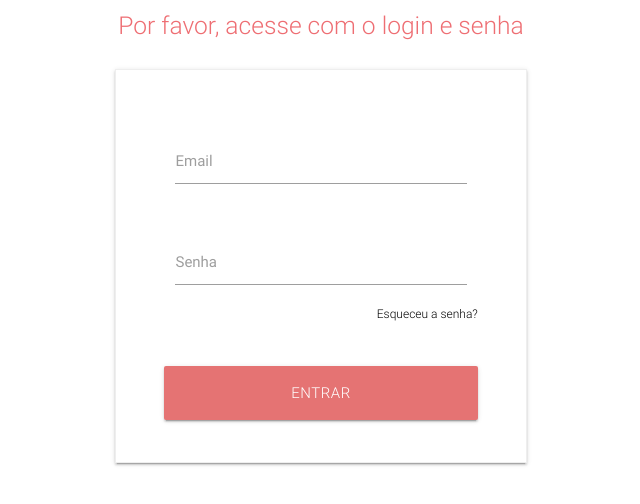
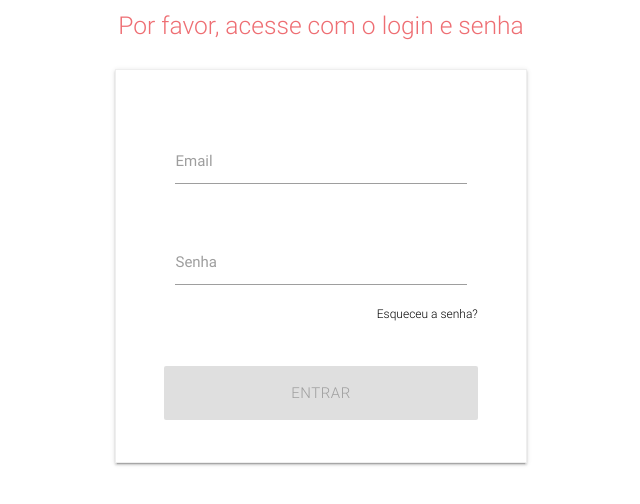
Before and after one commit to marceloF5/api-fe-boilerplate-customer, an Angular app: page /login in a window 1280 px wide. Shown: the top 504 px of the page, without its empty margins (319-959 px from the left). Built offline with nearby package versions, Linux system fonts and the light colour scheme; what angular2-materialize would draw is missing.

Commit message:
Implements Login Module

```diff
--- a/src/app/app.component.html
+++ b/src/app/app.component.html
@@ -1,5 +1,3 @@
-
-
 <app-header></app-header>
 <main>
   <router-outlet></router-outlet>
--- a/src/app/app.component.ts
+++ b/src/app/app.component.ts
@@ -1,4 +1,5 @@
-import { Component } from '@angular/core';
+import { Component, OnInit, ContentChild, AfterContentInit } from '@angular/core';
+import { FormGroup, FormBuilder, Validators, FormControlName } from '@angular/forms';
 
 @Component({
   selector: 'app-root',
@@ -6,5 +7,5 @@ import { Component } from '@angular/core';
   styleUrls: ['./app.component.css']
 })
 export class AppComponent {
-  title = 'app';
+
 }
--- a/src/app/security/login/login.component.html
+++ b/src/app/security/login/login.component.html
@@ -8,7 +8,7 @@
   <div class="container">
     <div class="z-depth-1 row" style="display: inline-block; padding: 32px 48px 0px 48px; border: 1px solid #EEE;">
 
-      <form class="col s12" method="post" [formGroup]="loginForm">
+      <form class="col s12" [formGroup]="loginForm">
         <div class='row'>
           <div class='col s12'>
 
@@ -17,13 +17,13 @@
 
         <div class='row'>
           <div class='input-field col s12'>
-            <input type='email' formControlName="email">
+            <input type='email' formControlName="email" required>
             <label for='email'>Email</label>
           </div>
         </div>
         <div class='row'>
           <div class='input-field col s12'>
-            <input type='password' formControlName="email">
+            <input type='password' value="123" formControlName="password" required>
             <label for='password'>Senha</label>
           </div>
           <label style='float: right;'>
@@ -34,9 +34,9 @@
         </div>
         <br/>
         <div class='row'>
-          <a type='submit' name='btn_login' (click)="login()"
+          <button type='submit' name='btn_login' (click)="login()" [disabled]="loginForm.invalid"
             class='col s12 btn btn-large waves-light waves-effect #ef9a9a red lighten-2'
-            style="font-weight:300;font-size:1.rem;">Entrar</a>
+            style="font-weight:300;font-size:1.rem;">Entrar</button>
         </div>
         <br/>
       </form>
--- a/src/app/security/login/login.component.ts
+++ b/src/app/security/login/login.component.ts
@@ -1,5 +1,6 @@
-import { Component, OnInit } from '@angular/core';
-import { FormGroup, FormBuilder, Validator, Validators } from '@angular/forms';
+import { Component, OnInit, AfterContentInit, EventEmitter } from '@angular/core';
+import { MaterializeDirective, MaterializeAction } from "angular2-materialize";
+import { FormGroup, FormBuilder, Validators, FormControlName } from '@angular/forms';
 
 import { LoginService } from './login.service';
 
@@ -7,23 +8,38 @@ import { LoginService } from './login.service';
   selector: 'app-login',
   templateUrl: './login.component.html',
 })
-export class LoginComponent implements OnInit {
+export class LoginComponent implements OnInit, AfterContentInit {
 
   loginForm: FormGroup;
+  input: any;
+
+  dataActions = new EventEmitter<MaterializeAction>();
 
   constructor(private fb: FormBuilder,
               private loginService: LoginService) { }
 
   ngOnInit() {
-    this.loginService.showMenuEmmiter.emit(false);
     this.loginForm = this.fb.group({
       email: this.fb.control('', [Validators.required, Validators.email]),
       password: this.fb.control('', [Validators.required])
     })
+
+  }
+
+  ngAfterContentInit() {
+    //this.input = this.control;
+    /*if(this.input === undefined) {
+      throw new Error('Esse componente precisa ser usado com uma diretiva ngModel ou formControlName');
+    }*/
   }
 
   login() {
     this.loginService.handleLogin();
   }
 
+  validade(): boolean {
+    console.log(this.loginForm.invalid);
+    return this.loginForm.invalid;
+  }
+
 }
--- a/src/app/security/login/login.module.ts
+++ b/src/app/security/login/login.module.ts
@@ -1,6 +1,7 @@
 import { NgModule, ModuleWithProviders } from '@angular/core';
 import { CommonModule } from '@angular/common';
 import { FormsModule, ReactiveFormsModule } from '@angular/forms';
+import { MaterializeModule } from 'angular2-materialize';
 
 import { LoginComponent } from './login.component';
 
@@ -10,7 +11,8 @@ import { LoginService } from './login.service';
   imports: [
     CommonModule,
     FormsModule,
-    ReactiveFormsModule
+    ReactiveFormsModule,
+    MaterializeModule
   ],
   declarations: [LoginComponent],
 })
```
